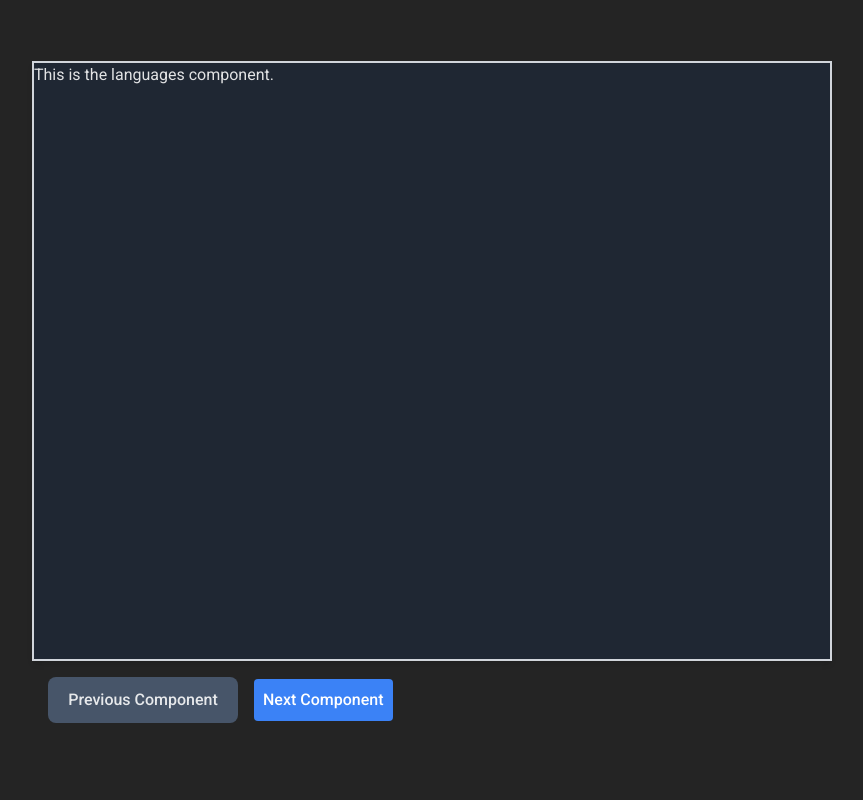
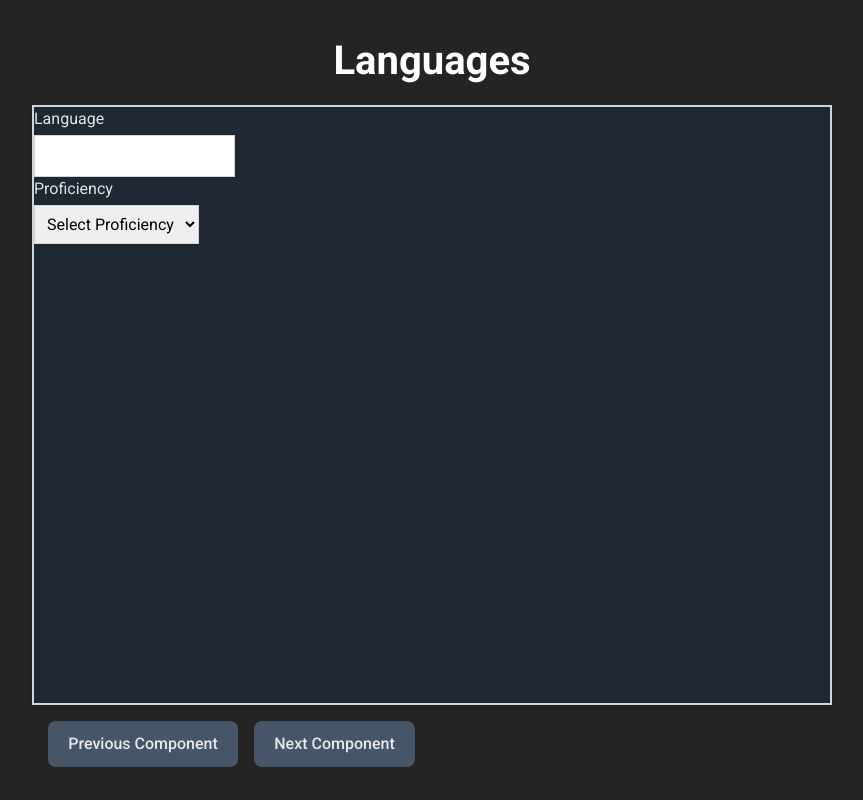
Before and after one commit to douglasmnegri/cv-application, a React (Vite) app: page / in a window 1280 px wide. Both pictures are taken after a click on the button "Next Component". Shown: the whole page, without its empty margins (208-1071 px from the left). Built offline with nearby package versions, Linux system fonts and the light colour scheme.

Commit message:
add languages component

```diff
--- a/src/Languages.jsx
+++ b/src/Languages.jsx
@@ -1,10 +1,61 @@
+import { useState } from "react";
 import Container from "./html_components/Container";
-function ComponentTwo() {
+
+function ChooseLanguages() {
+  const [language, setLanguage] = useState("");
+  const [proficiency, setProficiency] = useState("");
+
+  function handleLanguageChange(e) {
+    setLanguage(e.target.value);
+  }
+
+  function handleProficiencyChange(e) {
+    setProficiency(e.target.value);
+    console.log(proficiency);
+  }
+
   return (
-    <Container>
-      <div>This is the languages component.</div>{" "}
-    </Container>
+    <div>
+      <label>
+        Language
+        <input
+          type="text"
+          name="language"
+          value={language}
+          onChange={handleLanguageChange}
+          className="block border border-gray-300 p-2 mt-1"
+        />
+      </label>
+      <label>
+        Proficiency
+        <select
+          name="proficiency"
+          value={proficiency}
+          onChange={handleProficiencyChange}
+          className="block border border-gray-300 p-2 mt-1 text-black"
+        >
+          <option value="">Select Proficiency</option>
+          <option value="Beginner">Beginner</option>
+          <option value="Intermediate">Intermediate</option>
+          <option value="Advanced">Advanced</option>
+          <option value="Fluent">Fluent</option>
+        </select>
+      </label>
+    </div>
   );
 }
 
-export default ComponentTwo;
+function Languages() {
+  return (
+    <>
+      <h1>Languages</h1>
+      <Container>
+        <div className="flex flex-col justify-between">
+          <ChooseLanguages />
+        </div>
+      </Container>
+    </>
+  );
+}
+
+export default Languages;
--- a/src/html_components/Button.jsx
+++ b/src/html_components/Button.jsx
@@ -1,8 +1,8 @@
-import ComponentTwo from "../Languages";
+import Languages from "../Languages";
 import SignUpForm from "../App";
 import { useState } from "react";
 
-const components = [SignUpForm, ComponentTwo];
+const components = [SignUpForm, Languages];
 export default function ToggleComponents() {
   const [currentIndex, setCurrentIndex] = useState(0);
   const handleNext = () => {
@@ -20,9 +20,7 @@ export default function ToggleComponents() {
       <CurrentComponent />
       <button
         onClick={() =>
-          currentIndex === 0
-            ? console.log("Button Disabled")
-            : handlePrevious()
+          currentIndex === 0 ? console.log("Button Disabled") : handlePrevious()
         }
         className="m-4"
       >
@@ -35,7 +33,6 @@ export default function ToggleComponents() {
             : handleNext()
         }
         disabled={currentIndex === components.length - 1}
-        className="mt-4 p-2 bg-blue-500 text-white rounded"
       >
         Next Component
       </button>
--- a/src/index.css
+++ b/src/index.css
@@ -17,7 +17,9 @@
   -webkit-font-smoothing: antialiased;
   -moz-osx-font-smoothing: grayscale;
 }
-
+input {
+  color: black;
+}
 body {
   margin: 0;
   display: flex;
```
